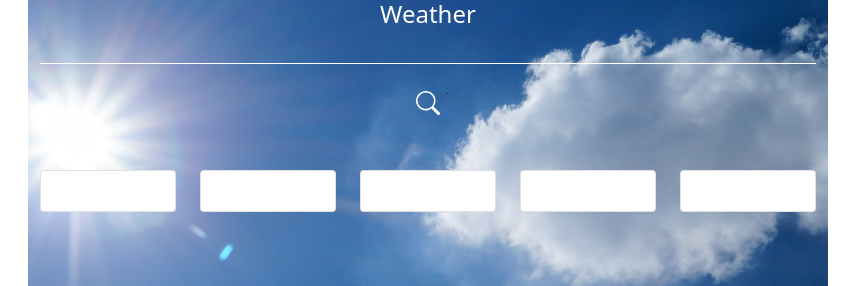
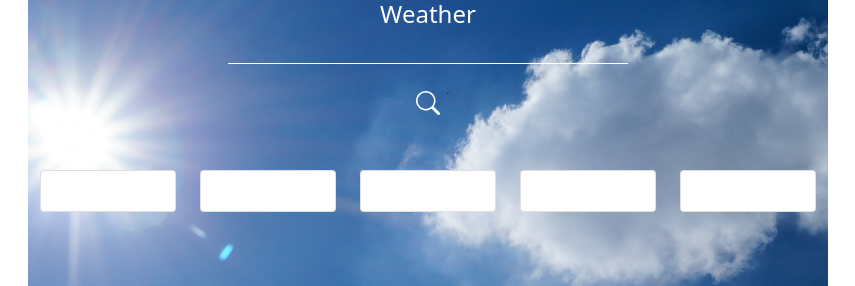
Before and after one commit to MIllhouse36/weatherDashboard, a website: page public/index.html in a window 1280 px wide. Shown: the top 286 px of the page, 240-1095 px from the left. Drawn offline with nearby package versions, Linux system fonts and the light colour scheme.

Commit message:
finally figure out that auto fill styling

```diff
--- a/public/assets/style.css
+++ b/public/assets/style.css
@@ -22,8 +22,10 @@ select:-webkit-autofill:focus{
   border-radius: 0;
   color:#ffffff;
   cursor:default;
-  -webkit-text-fill-color: white;
+  transition: background-color 5000s ease-in-out 0s;
+  -webkit-text-fill-color: #ffffff !important;
   -webkit-box-shadow: 0 0 0px 1000px transparent inset;
+  width:25rem;
 
 }
 /* input:-internal-autofill-selected {
@@ -44,4 +46,5 @@ select:-webkit-autofill:focus{
 
 #currentUv {
   background-color: aqua;
+  max-width: 1rem;
 }
--- a/public/index.html
+++ b/public/index.html
@@ -21,10 +21,11 @@
         </div>
       </div>
 
-      <form id="form" class="opener col-8   text-center">
-          <h4 class="text-white">Weather</h4>
-          <input class="col-12 trans text-center" id="textarea" type="text">
-          <button id="submit" class="pt-4 btn" type="submit">
+      <form id="form" class="opener  col-8 text-center">
+        <div class="my-0">
+          <h4 class="text-white col-12">Weather</h4>
+          <input class="col-12 text-center" id="textarea" type="text">
+          <button id="submit" class="pt-4 btn col-12" type="submit">
             <svg xmlns="http://www.w3.org/2000/svg" width="1.5rem" height="1.5rem" fill="#ffffff" class="bi bi-search" viewBox="0 0 16 16">
               <path d="M11.742 10.344a6.5 6.5 0 1 0-1.397 1.398h-.001c.03.04.062.078.098.115l3.85 3.85a1 1 0 0 0 1.415-1.414l-3.85-3.85a1.007 1.007 0 0 0-.115-.1zM12 6.5a5.5 5.5 0 1 1-11 0 5.5 5.5 0 0 1 11 0z"/>
             </svg>
@@ -39,6 +40,7 @@
           <p id="currentWind"></p>
           <p id="currentUv"></p>
             <div>
+        </div>
       </form>
 
     </div>
```
